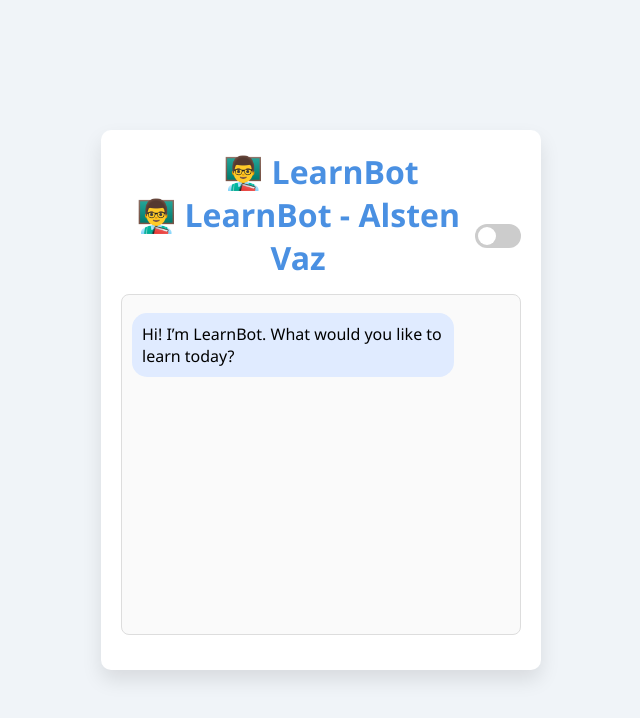
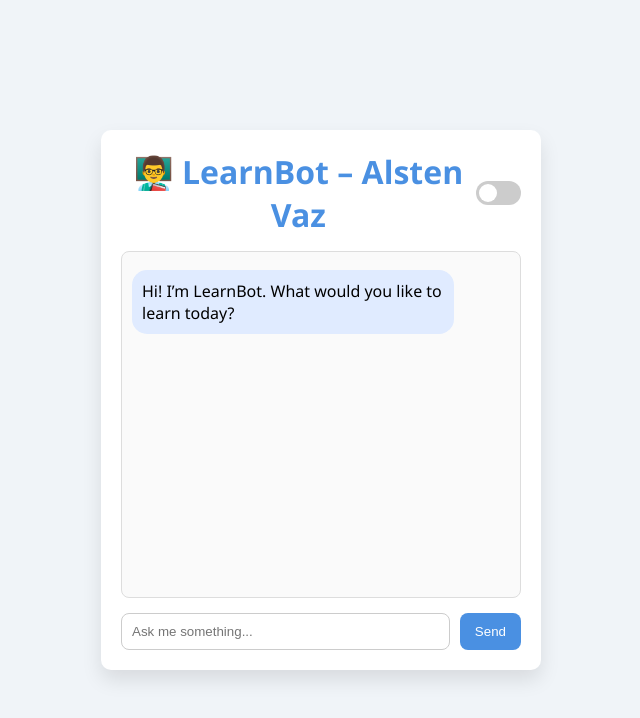
Before and after one commit to Alstenvaz/Interactive-E-Learning-Chatbot, a plain HTML site: page index.html in a window 1280 px wide. Shown: the whole page, without its empty margins (319-959 px from the left). Drawn offline with Linux system fonts and the light colour scheme.

Commit message:
Update index.html

```diff
--- a/index.html
+++ b/index.html
@@ -1,22 +1,31 @@
+<!DOCTYPE html>
 <html lang="en">
 <head>
   <meta charset="UTF-8" />
   <meta name="viewport" content="width=device-width, initial-scale=1.0" />
-  <title>LearnBot - E-Learning Chatbot</title>
-  <meta name="viewport" content="width=device-width, initial-scale=1" />
-  <title>LearnBot - Alsten Vaz</title>
+  <title>LearnBot – Alsten Vaz</title>
   <link rel="stylesheet" href="style.css" />
 </head>
 <body>
   <div class="chatbot-container">
-    <h1>👨‍🏫 LearnBot</h1>
     <header>
-      <h1>👨‍🏫 LearnBot - Alsten Vaz</h1>
+      <h1>👨‍🏫 LearnBot – Alsten Vaz</h1>
       <label class="switch">
         <input type="checkbox" id="dark-mode-toggle" />
         <span class="slider round"></span>
       </label>
     </header>
+
     <div class="chat-box" id="chat-box">
       <div class="bot-message">Hi! I’m LearnBot. What would you like to learn today?</div>
     </div>
+
+    <div class="input-area">
+      <input type="text" id="user-input" placeholder="Ask me something..." />
+      <button id="send-btn">Send</button>
+    </div>
+
+    <script src="script.js"></script>
+  </div>
+</body>
+</html>
```
